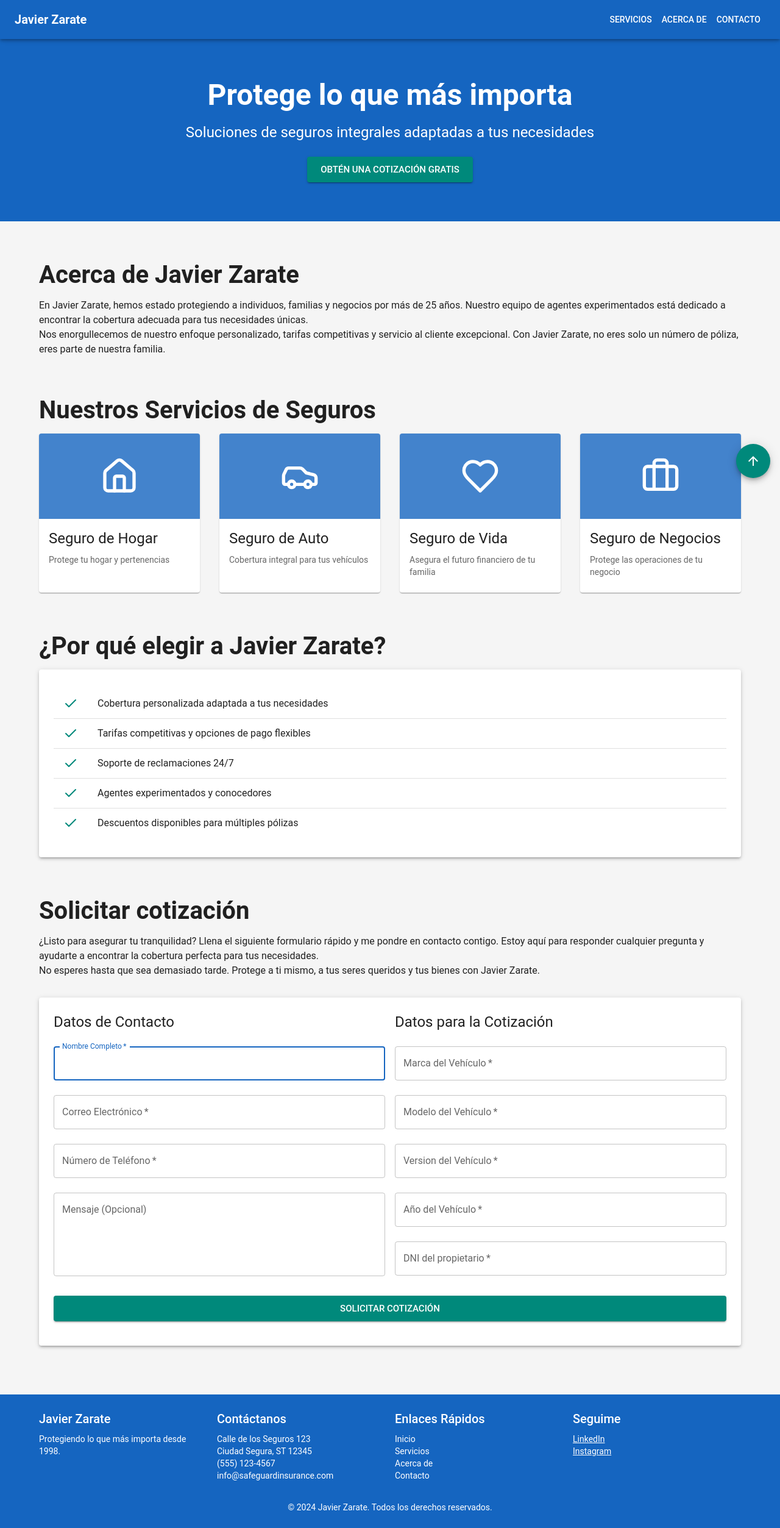
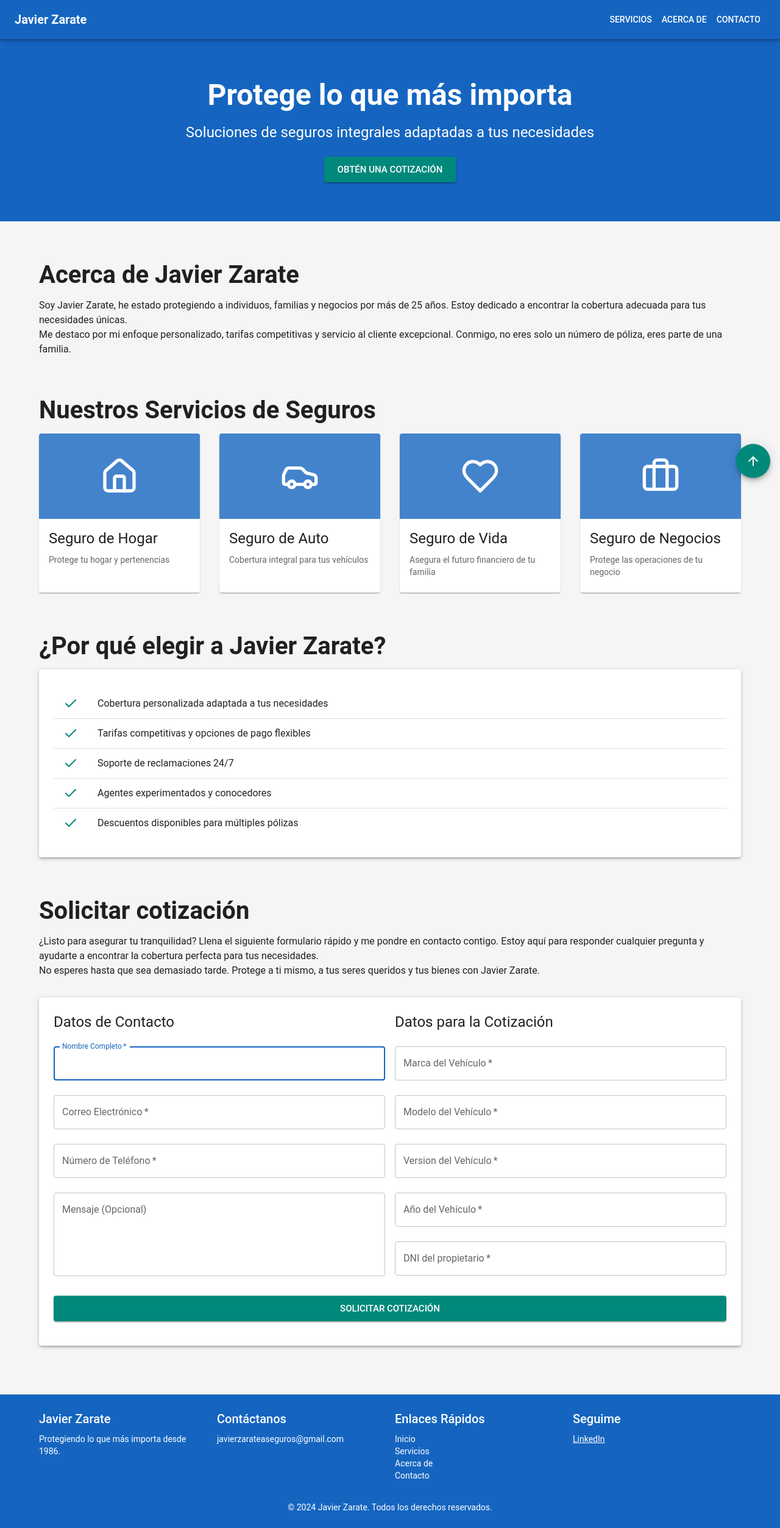
Before and after one commit to agusszarate/javierzarate, a Next.js app: page / in a window 1280 px wide. Shown: the whole page at 61% size. Built offline with nearby package versions, Linux system fonts and the light colour scheme.

Commit message:
algunos arreglos chicos

```diff
--- a/src/app/page.tsx
+++ b/src/app/page.tsx
@@ -170,8 +170,9 @@ export default function EnhancedInsuranceLandingPage() {
               color="secondary"
               size="large"
               sx={{ mt: 2 }}
+              onClick={() => scrollToAbout("contact-section")}
             >
-              Obtén una Cotización Gratis
+              Obtén una Cotización
             </Button>
           </Container>
         </Box>
@@ -183,15 +184,14 @@ export default function EnhancedInsuranceLandingPage() {
               Acerca de Javier Zarate
             </Typography>
             <Typography variant="body1" component="p">
-              En Javier Zarate, hemos estado protegiendo a individuos, familias
-              y negocios por más de 25 años. Nuestro equipo de agentes
-              experimentados está dedicado a encontrar la cobertura adecuada
-              para tus necesidades únicas.
+              Soy Javier Zarate, he estado protegiendo a individuos, familias y
+              negocios por más de 25 años. Estoy dedicado a encontrar la
+              cobertura adecuada para tus necesidades únicas.
             </Typography>
             <Typography variant="body1" component="p">
-              Nos enorgullecemos de nuestro enfoque personalizado, tarifas
-              competitivas y servicio al cliente excepcional. Con Javier Zarate,
-              no eres solo un número de póliza, eres parte de nuestra familia.
+              Me destaco por mi enfoque personalizado, tarifas competitivas y
+              servicio al cliente excepcional. Conmigo, no eres solo un número
+              de póliza, eres parte de una familia.
             </Typography>
           </Box>
 
@@ -418,7 +418,7 @@ export default function EnhancedInsuranceLandingPage() {
                   Javier Zarate
                 </Typography>
                 <Typography variant="body2">
-                  Protegiendo lo que más importa desde 1998.
+                  Protegiendo lo que más importa desde 1986.
                 </Typography>
               </Grid>
               <Grid size={{ xs: 12, sm: 6, md: 3 }}>
@@ -426,13 +426,13 @@ export default function EnhancedInsuranceLandingPage() {
                   Contáctanos
                 </Typography>
                 <Typography variant="body2">
-                  Calle de los Seguros 123
+                  {/* Calle de los Seguros 123
                   <br />
                   Ciudad Segura, ST 12345
                   <br />
                   (555) 123-4567
-                  <br />
-                  info@safeguardinsurance.com
+                  <br /> */}
+                  javierzarateaseguros@gmail.com
                 </Typography>
               </Grid>
               <Grid size={{ xs: 12, sm: 6, md: 3 }}>
@@ -476,9 +476,9 @@ export default function EnhancedInsuranceLandingPage() {
                   <Link href="#" color="inherit" display="block">
                     LinkedIn
                   </Link>
-                  <Link href="#" color="inherit" display="block">
+                  {/* <Link href="#" color="inherit" display="block">
                     Instagram
-                  </Link>
+                  </Link> */}
                 </Typography>
               </Grid>
             </Grid>
```
